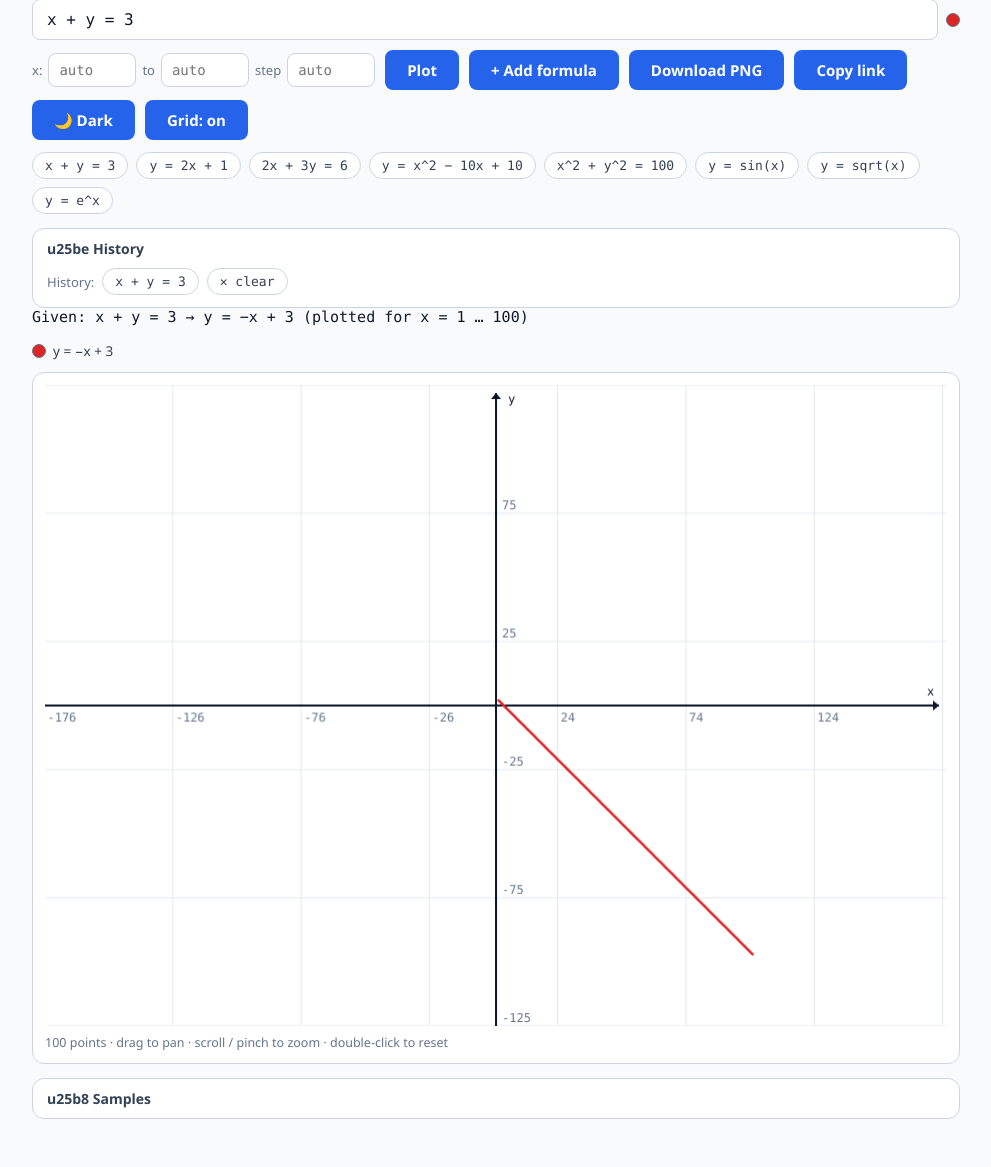
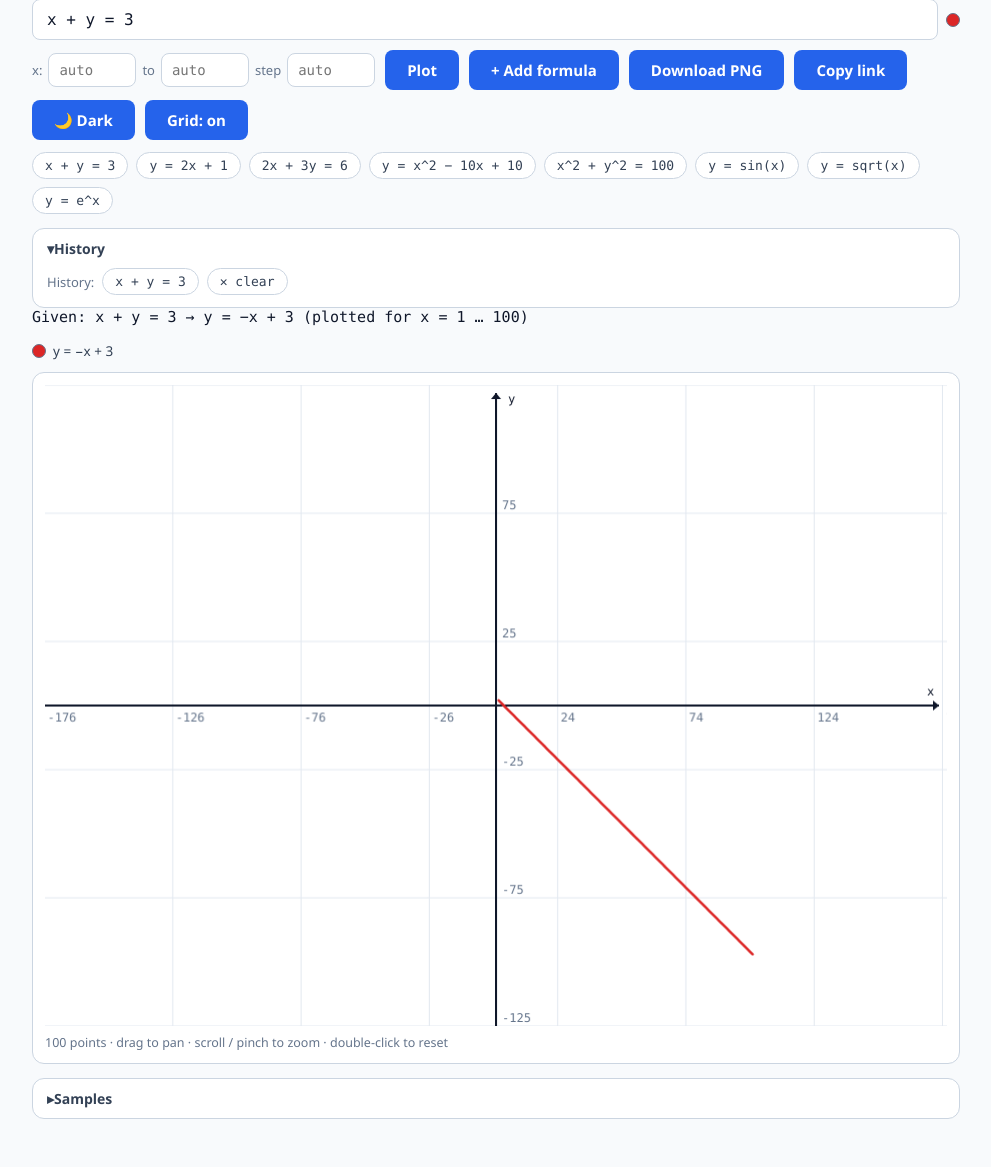
Before and after one commit to skvsree/graph-gen, a FastAPI app: page / in a window 1280 px wide, after a click on "History". Shown: the part 190-1357 px from the top of the page, without its empty margins (144-1135 px from the left). Run offline with FastAPI, Linux system fonts and the light colour scheme; some web fonts are replaced.

Commit message:
Fix accordion caret glyph and enforce closed-content hiding
- The summary caret used JS-style \u25b8/\u25be escapes in CSS, which
  CSS parses as the literal text 'u25b8'/'u25be' (\u is not a valid hex
  escape) — the 'icon' rendered as garbage text. Correct CSS escapes
  (\25b8 /\25be) now render real ▸/▾ carets
- Belt-and-braces rule: .accordion:not([open]) content is display:none
  !important, so no browser (or <details> quirk) can paint the samples
  table or history chips while the accordion is closed
- Diag updated to assert the caret codepoint and the enforced hiding

```diff
--- a/templates/index.html
+++ b/templates/index.html
@@ -107,9 +107,13 @@
     color: var(--fg-soft); list-style: none; user-select: none;
   }
   .accordion summary::-webkit-details-marker { display: none; }
-  .accordion summary::before { content: '\u25b8 '; }
-  .accordion[open] summary::before { content: '\u25be '; }
+  .accordion summary::before { content: '\25b8 '; }
+  .accordion[open] summary::before { content: '\25be '; }
   .accordion .chips, .accordion .table-scroll { margin: 0 14px 12px; }
+  /* Belt-and-braces: never let a closed accordion paint its content, even in
+     browsers where <details> fails to hide it. */
+  .accordion:not([open]) .chips,
+  .accordion:not([open]) .table-scroll { display: none !important; }
   table { width: 100%; border-collapse: collapse; font-size: 13px; font-family: ui-monospace, Consolas, monospace; }
   th, td { padding: 5px 14px; text-align: right; border-bottom: 1px solid var(--row-border); color: var(--fg); }
   th { position: sticky; top: 0; background: var(--bg); color: var(--muted); }
```
